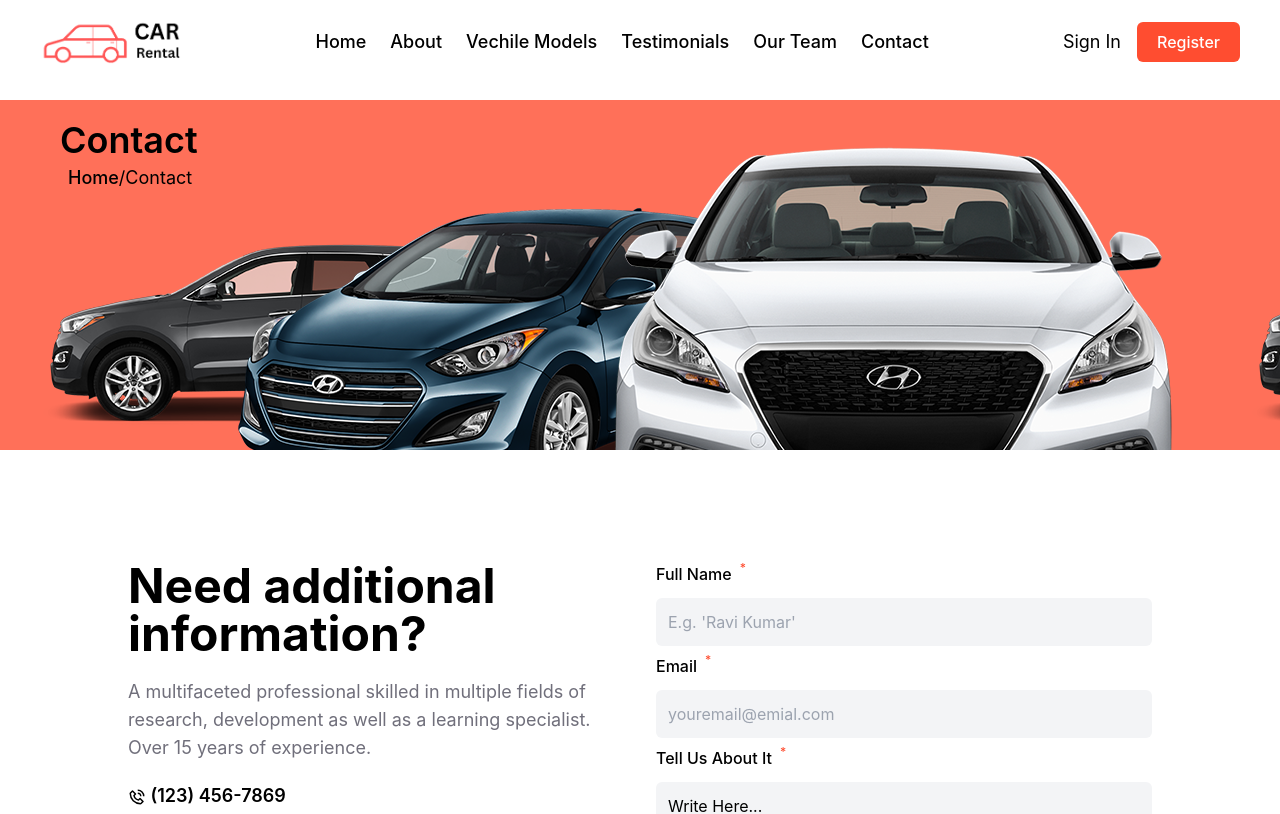
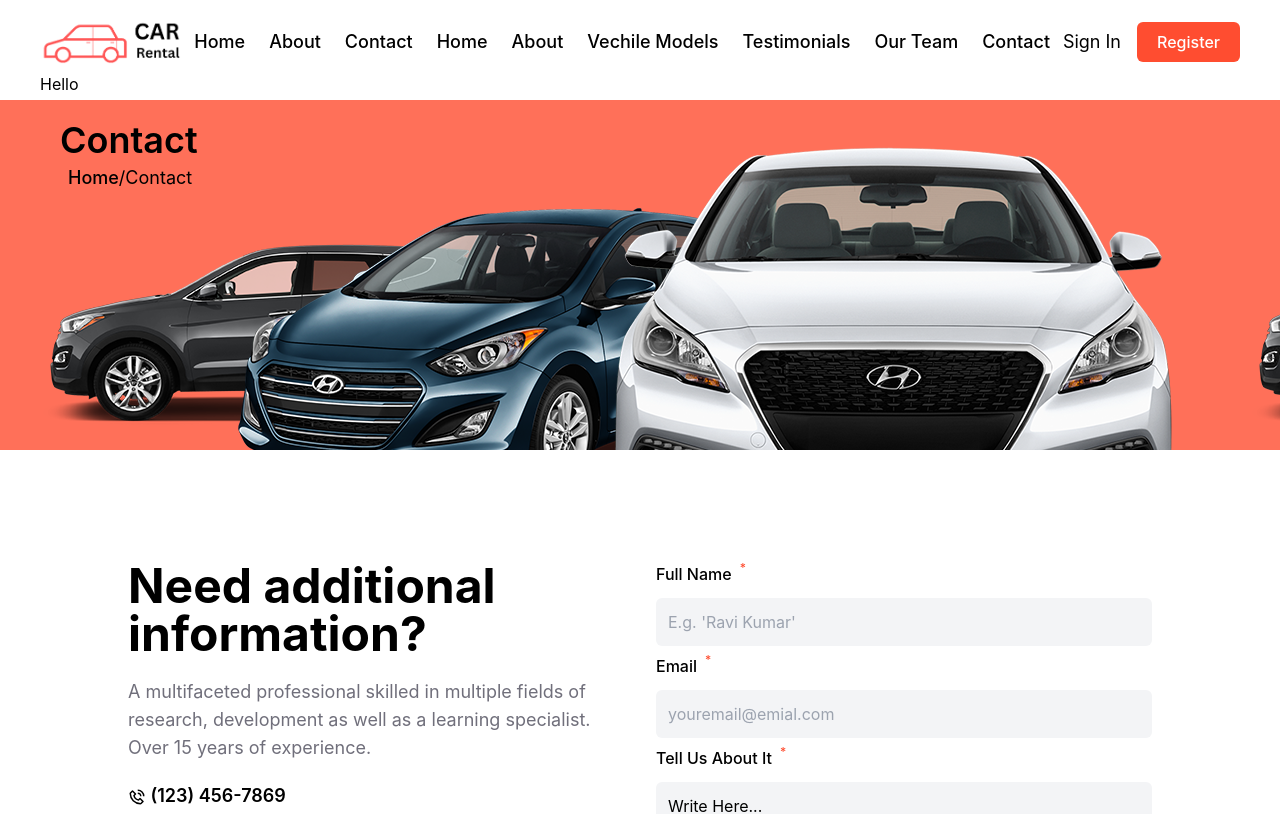
Before and after one commit to RupeshMahanta1994/car-rental, a React (Vite) app: page /contact in a window 1280 px wide. Shown: the top 814 px of the page. Built offline with nearby package versions, Linux system fonts and the light colour scheme.

Commit message:
Navigation modified

```diff
--- a/src/components/Navbar/Navbar.jsx
+++ b/src/components/Navbar/Navbar.jsx
@@ -16,10 +16,26 @@ const Navbar = () => {
           <div className="w-3/4 lg:w-full h-full py-2">
             <img className="w-full h-full" src={logo} alt="" />
           </div>
+          <div>
+            <button
+              onClick={() => navLinks.map((item) => console.log(item.link))}
+            >
+              Hello
+            </button>
+          </div>
         </div>
         {/*Logo */}
         {/*Navlinks */}
         <div className="hidden lg:flex space-x-6 text-black text-lg  capitalize">
+          <a href="/" className="navlinks">
+            Home
+          </a>
+          <a href="/about" className="navlinks">
+            About
+          </a>
+          <a href="/contact" className="navlinks">
+            Contact
+          </a>
           {navLinks.map((item) => (
             <a className="navlinks" href={item.link} key={item.title}>
               {item.title}
--- a/src/components/Navbar/data.js
+++ b/src/components/Navbar/data.js
@@ -4,7 +4,7 @@ export const navLinks = [
     title: "home",
   },
   {
-    link: "about",
+    link: "/about",
     title: "about",
   },
   {
--- a/src/pages/Contact/Contact.jsx
+++ b/src/pages/Contact/Contact.jsx
@@ -4,8 +4,10 @@ import PageHeader from "../../components/PageHeader/PageHeader";
 import { BiPhoneCall } from "react-icons/bi";
 import { AiOutlineMail } from "react-icons/ai";
 import { CiLocationArrow1 } from "react-icons/ci";
+import { useNavigate } from "react-router-dom";
 
 const Contact = () => {
+  const navigate = useNavigate();
   return (
     <div>
       <PageHeader page="contact" />
@@ -74,7 +76,10 @@ const Contact = () => {
           >
             Write Here...
           </textarea>
-          <button className=" flex items-center justify-center text-white bg-[var(--main-color-bg)] py-3 space-x-3">
+          <button
+            className=" flex items-center justify-center text-white bg-[var(--main-color-bg)] py-3 space-x-3"
+            onClick={() => navigate("/")}
+          >
             <AiOutlineMail style={{ display: "inline-block" }} />{" "}
             <p>Send Mail</p>
           </button>
```
